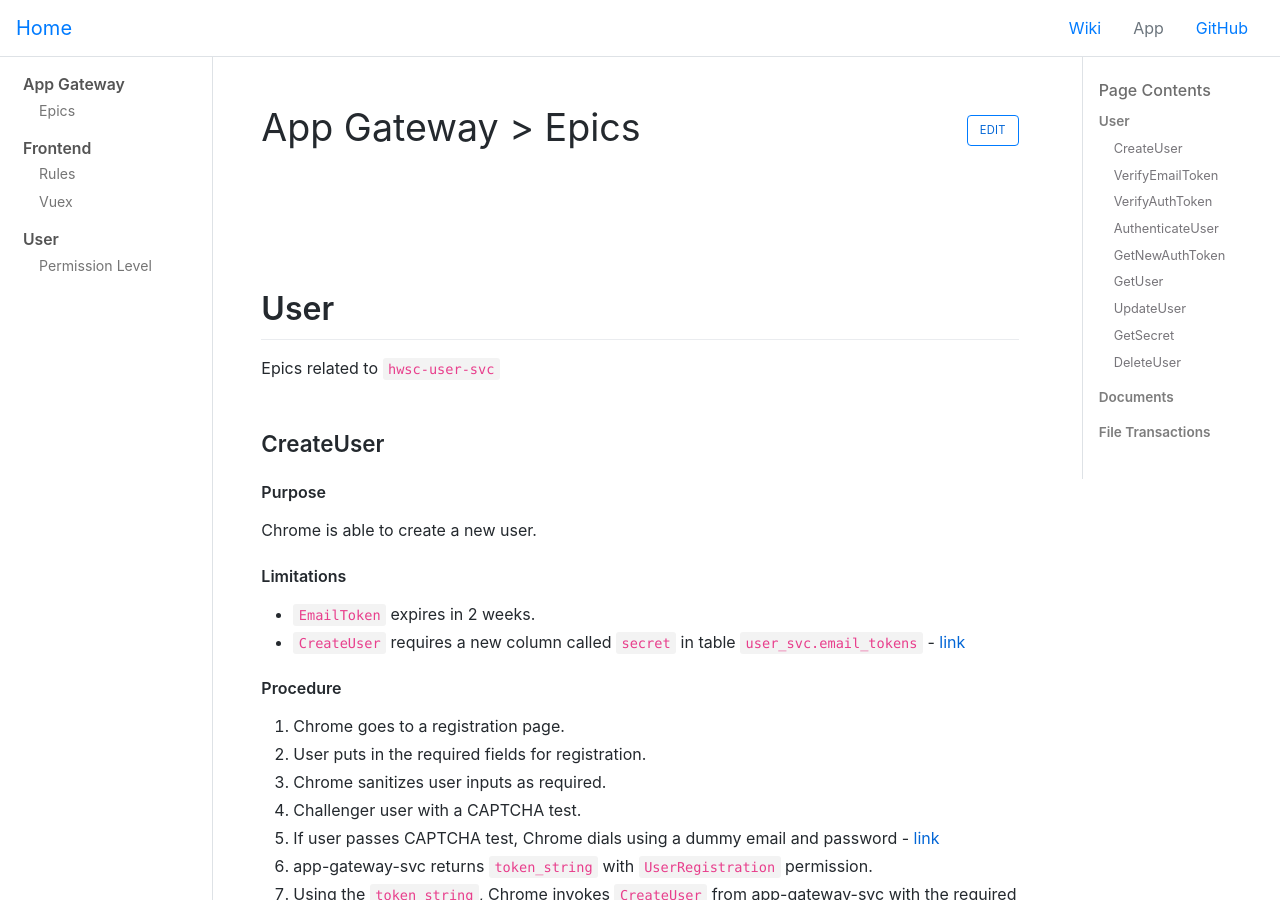
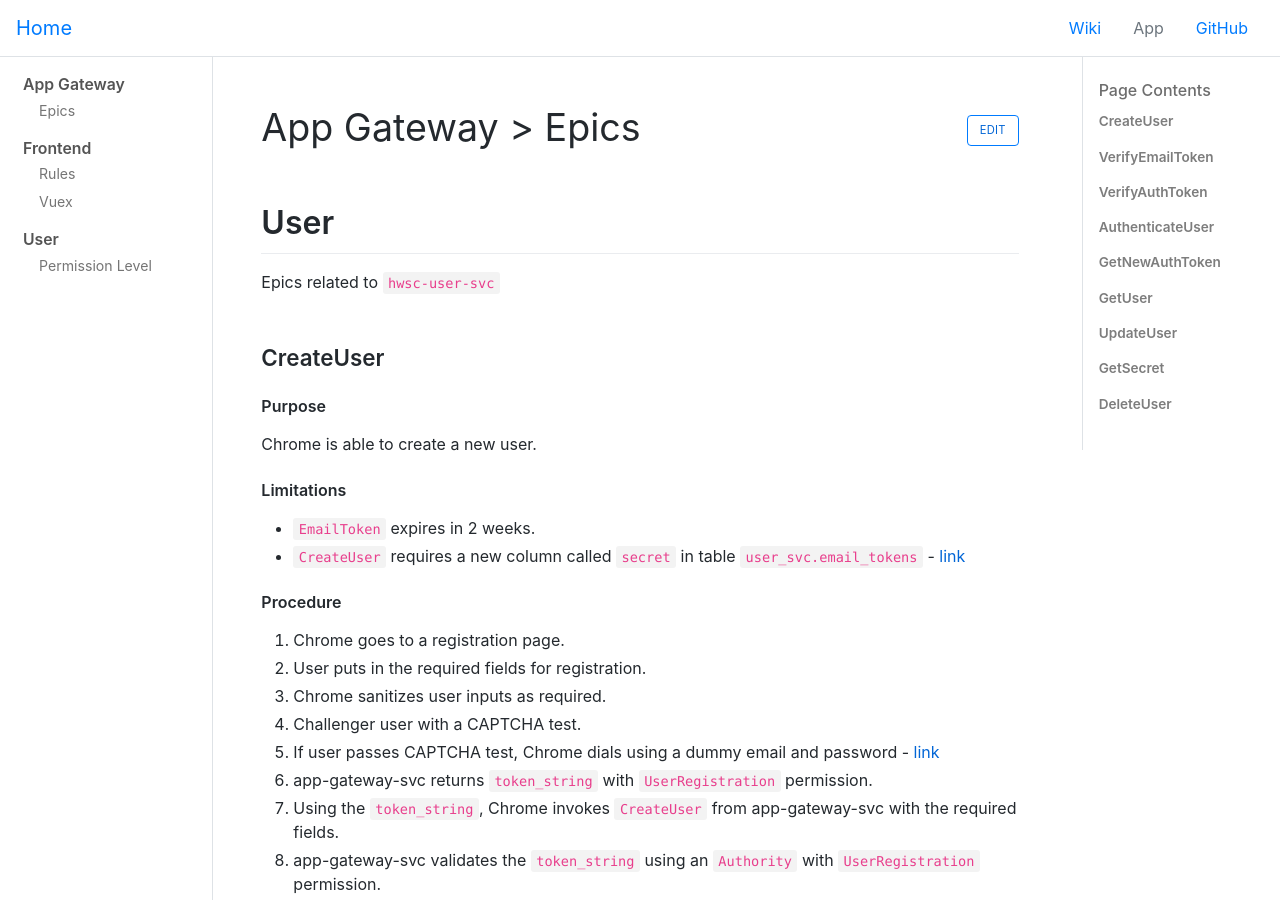
Before and after one commit to hwsc-org/hwsc-org.github.io, a Jekyll site: the page built from wikis/app-gateway/epics.md, in a window 1280 px wide and 900 px high. Built offline with Jekyll 4.4.1, drawn with Linux system fonts in a browser that asks for light colours; comment, search, counter and statistics services are not loaded.

Commit message:
Format service headers

```diff
--- a/wikis/app-gateway/epics.md
+++ b/wikis/app-gateway/epics.md
@@ -8,7 +8,7 @@
   - "/wikis/"
 ---
 
-## User
+# User
 Epics related to `hwsc-user-svc`
 
 ### CreateUser
@@ -257,9 +257,9 @@
 - Not implemented yet.
 
 
-## Documents
+# Documents
 Epics related to `hwsc-document-svc`
 
 
-## File Transactions
+# File Transactions
 Epics related to `hwsc-file-transaction-svc`
```
